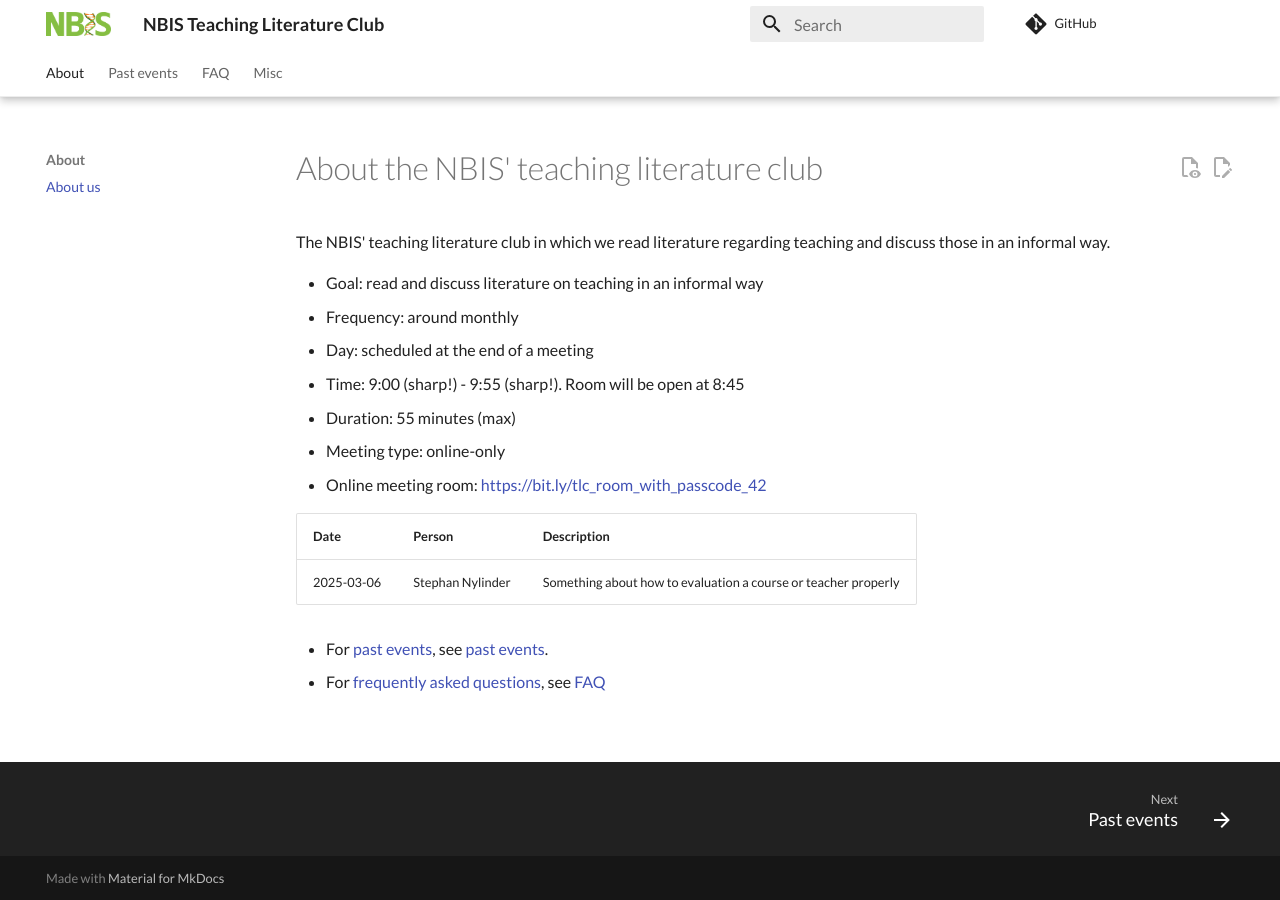
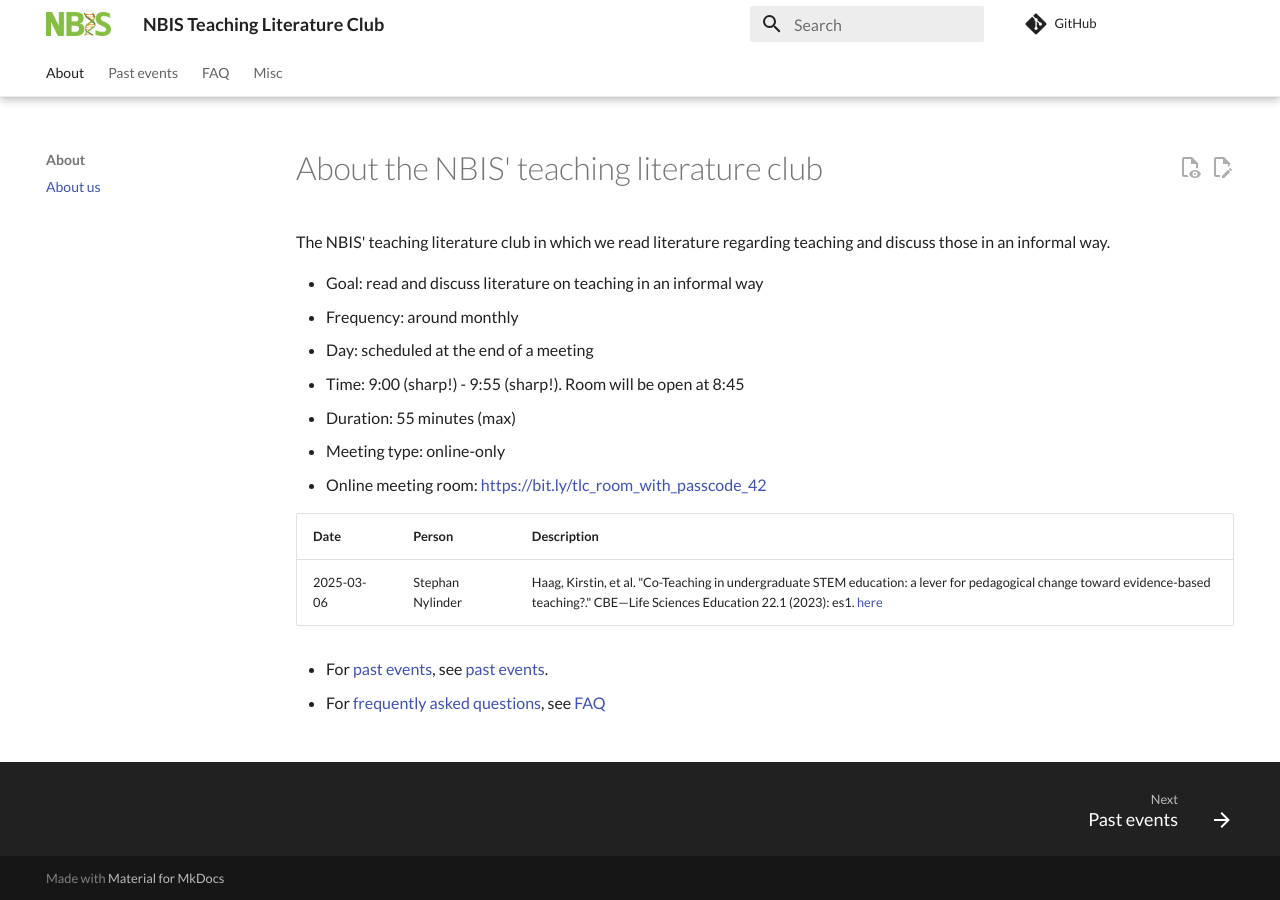
Before and after one commit to NBISweden/teaching_literature_club, an MkDocs documentation site: the page built from docs/README.md, in a window 1280 px wide. Built offline with MkDocs 1.6.1 and Material for MkDocs 9.7.7, drawn with Linux system fonts in a browser that asks for light colours; comment, search, counter and statistics services are not loaded.

Commit message:
Add paper

```diff
--- a/docs/README.md
+++ b/docs/README.md
@@ -17,7 +17,7 @@ and discuss those in an informal way.
 
 Date      |Person           |Description
 ----------|-----------------|----------------------------------------------------
-2025-03-06|Stephan Nylinder |Something about how to evaluation a course or teacher properly
+2025-03-06|Stephan Nylinder |Haag, Kirstin, et al. "Co-Teaching in undergraduate STEM education: a lever for pedagogical change toward evidence-based teaching?." CBE—Life Sciences Education 22.1 (2023): es1. [here](https://pmc.ncbi.nlm.nih.gov/articles/PMC10074276/)
 
 <!-- markdownlint-enable MD013 -->
 
```
